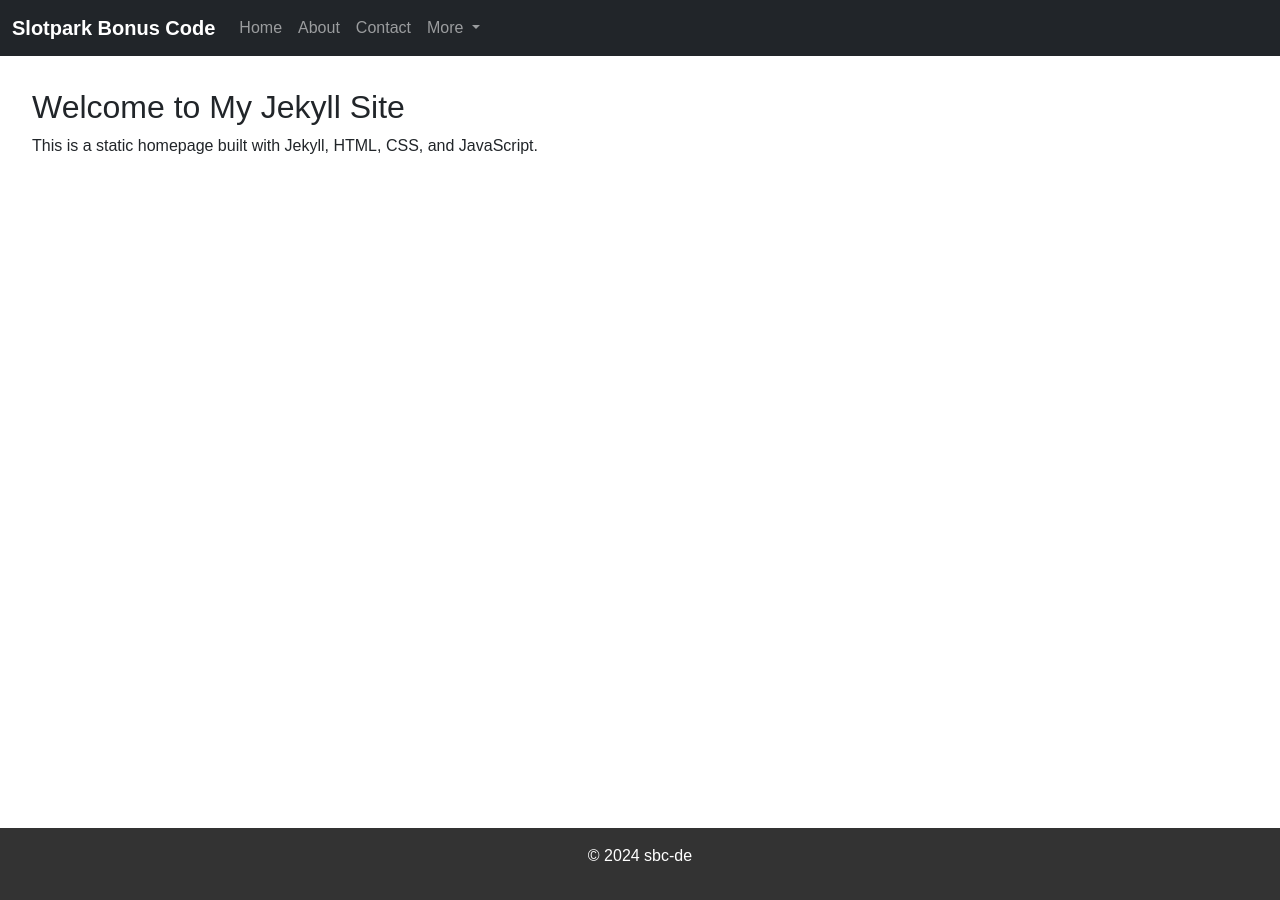
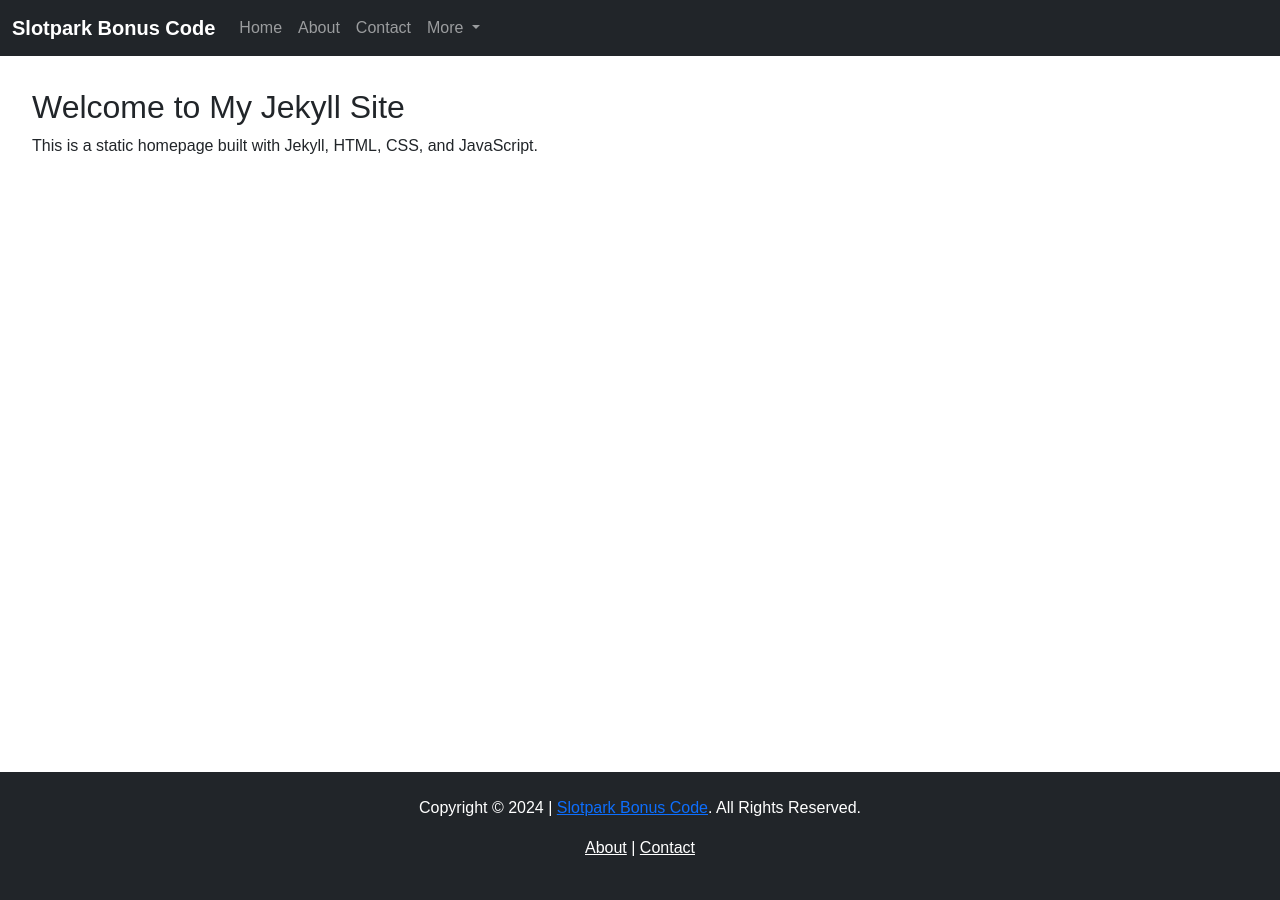
Before and after one commit to Prollad99/sbc-de, a Jekyll site: the page built from index.html, in a window 1280 px wide. Built offline with Jekyll 4.4.1, drawn with Linux system fonts in a browser that asks for light colours.

Commit message:
Update home.html

```diff
--- a/_layouts/home.html
+++ b/_layouts/home.html
@@ -44,8 +44,14 @@
   <main>
     {{ content }}
   </main>
-  <footer>
-    <p>&copy; {{ site.time | date: '%Y' }} {{ site.title }}</p>
+    <footer class="bg-dark text-white py-4">
+    <div class="container text-center">
+      <p>Copyright &copy; <script type='text/javascript'>var creditsyear = new Date();document.write(creditsyear.getFullYear());</script> | <a href="{{ site.baseurl }}/">Slotpark Bonus Code</a>. All Rights Reserved.</p>
+<p>
+  <a href="{{ site.baseurl }}/about" class="text-white">About</a> |
+  <a href="{{ site.baseurl }}/contact/" class="text-white">Contact</a>
+</p>
+    </div>
   </footer>
   <script src="https://cdn.jsdelivr.net/npm/bootstrap@5.1.3/dist/js/bootstrap.bundle.min.js"></script>
   <script src="{{ '/assets/js/main.js' | relative_url }}"></script>
```
